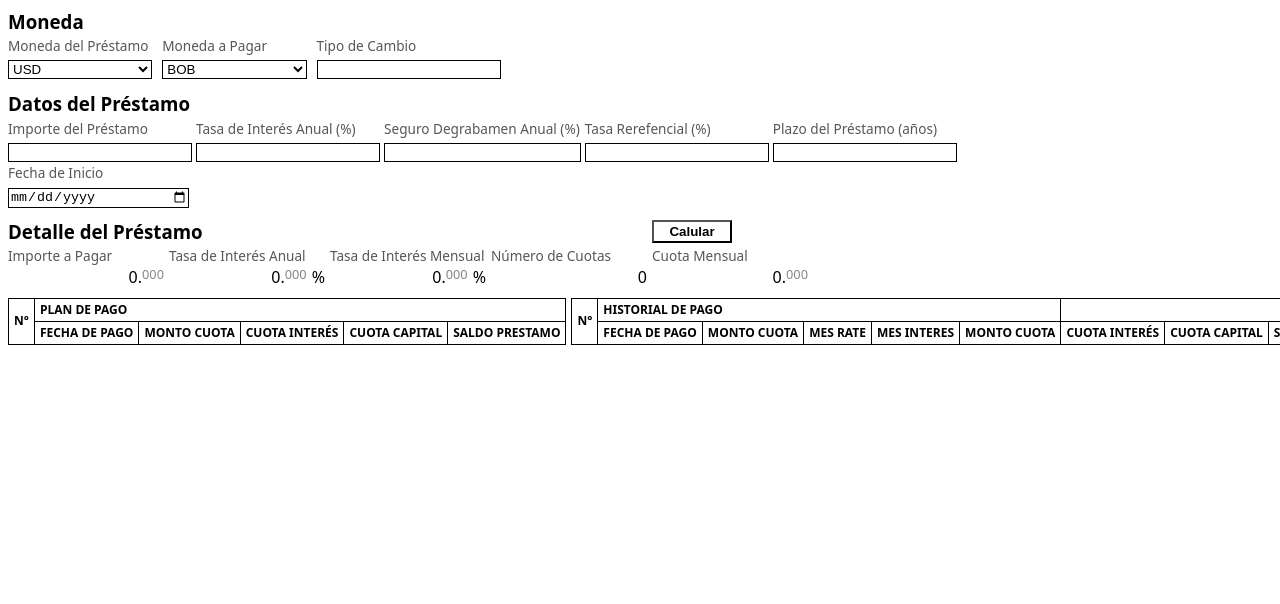
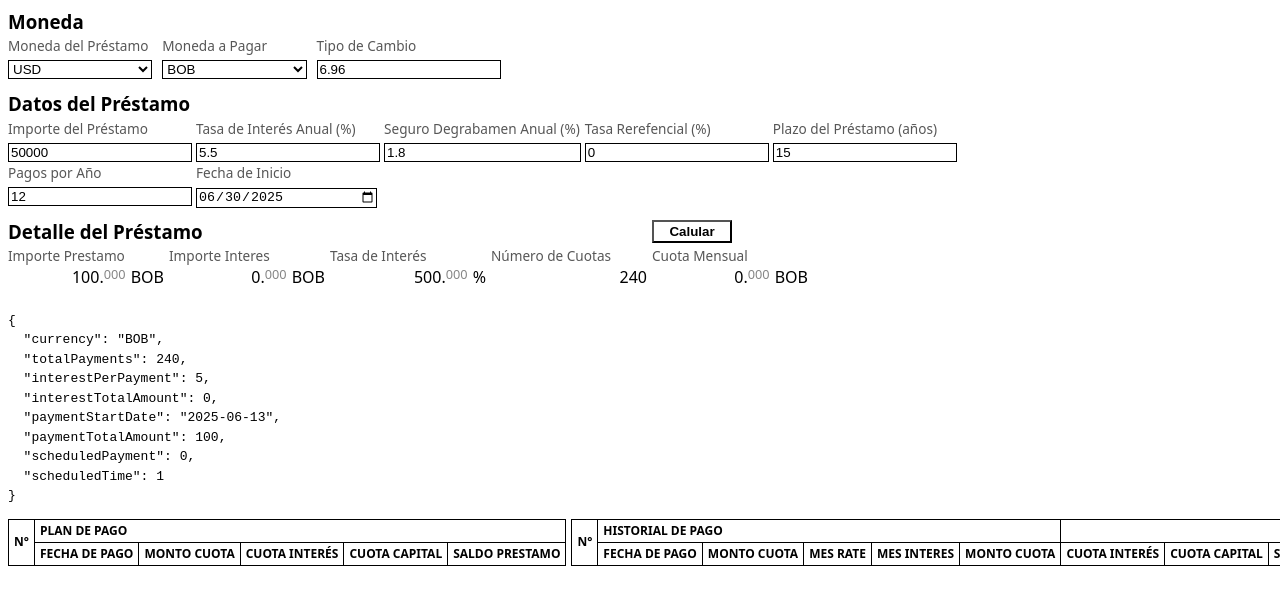
Before and after one commit to yracnet/calc-prestamo, a React (Vite) app: page / in a window 1280 px wide. Shown: the top 604 px of the page. Built offline with nearby package versions, Linux system fonts and the light colour scheme.

Commit message:
+ V1 init

```diff
--- a/package.json
+++ b/package.json
@@ -14,12 +14,12 @@
     "bootstrap": "^5.3.7",
     "date-fns": "^4.1.0",
     "evergreen-ui": "^7.1.9",
+    "jotai": "^2.12.5",
     "react": "^19.1.0",
     "react-bootstrap": "^2.10.10",
     "react-dom": "^19.1.0",
     "react-hook-form": "^7.58.1",
     "recharts": "^2.15.3",
-    "recoil": "^0.7.7",
     "sass": "^1.89.2",
     "styled-components": "^6.1.19",
     "yup": "^1.6.1"
--- a/src/main.tsx
+++ b/src/main.tsx
@@ -1,5 +1,5 @@
+import { Provider } from "jotai";
 import { createRoot } from "react-dom/client";
-import { RecoilRoot } from "recoil";
 import { LoanProvider } from "./ui/context";
 import { DatosPrestamo } from "./ui/form";
 import { HistorialPago } from "./ui/historialPago";
@@ -7,7 +7,7 @@ import { TemplateLayout } from "./ui/layout";
 import { PlanPago } from "./ui/planPago";
 
 createRoot(document.getElementById("root")!).render(
-  <RecoilRoot>
+  <Provider>
     <LoanProvider>
       <TemplateLayout>
         <div className="cell1">
@@ -21,5 +21,5 @@ createRoot(document.getElementById("root")!).render(
         </div>
       </TemplateLayout>
     </LoanProvider>
-  </RecoilRoot>
+  </Provider>
 );
--- a/src/ui/form/index.tsx
+++ b/src/ui/form/index.tsx
@@ -1,18 +1,99 @@
+import { useState } from "react";
 import { Form2Provider, InputDate, InputNumber, InputOptions } from "../inputs";
 import { CellAction, CellInput, CellTitle, FormLayout } from "../layout";
 import { NumberFormat } from "../numberFormat";
-import { loanConfigSchema } from "./model";
+import { useLoanPaymentState } from "../state";
+import { loanConfigSchema, type LoanConfig } from "../state/model";
 
 const prestamoMonedas = ["USD", "EUR", "GBP"];
 const pagoMonedas = ["BOB", "UFV"];
 
+const DATA_INIT: LoanConfig = {
+  currency: "USD",
+  amount: 50000,
+  paymentRate: 6.96,
+  paymentCurrency: "BOB",
+  annualRate: 5.5,
+  insuranceRate: 1.8,
+  referenceRate: 0,
+  years: 15,
+  paymentsPerYear: 12,
+  paymentStartDate: "2025-06-30",
+};
+
 export const DatosPrestamo = () => {
-  const onSubmit = (data: any) => {
-    console.log(data);
+  const [loanPayment, setLoanPayment] = useLoanPaymentState();
+  const [cuotas, setCuotas] = useState([]);
+  const onSubmit = (data: LoanConfig) => {
+    const {
+      paymentCurrency,
+      amount,
+      paymentRate,
+      annualRate,
+      insuranceRate,
+      referenceRate,
+      years,
+      paymentsPerYear,
+      paymentStartDate,
+    } = data;
+    const scheduledTime = 365 / paymentsPerYear;
+    const paymentTotalAmount = amount * paymentRate;
+    const interestPerPayment =
+      (annualRate + insuranceRate + referenceRate) / paymentsPerYear / 100;
+    const totalPayments = paymentsPerYear * years;
+    const scheduledPayment =
+      (paymentTotalAmount * interestPerPayment) /
+      (1 - Math.pow(1 + interestPerPayment, -totalPayments));
+
+    const interestTotalAmount =
+      scheduledPayment * totalPayments - paymentTotalAmount;
+    setLoanPayment({
+      currency: paymentCurrency,
+      interestPerPayment,
+      interestTotalAmount,
+      paymentStartDate,
+      paymentTotalAmount,
+      totalPayments,
+      scheduledPayment,
+      scheduledTime,
+    });
+
+    //const date = new Date(paymentStartDate);
+    // const nuevaCuotas: any[] = [
+    //   {
+    //     id: 1,
+    //     nro: "-",
+    //     montoCuota: 0,
+    //     montoCuotaInteres: 0,
+    //     montoCuotaCapital: 0,
+    //     montoSaldoCapital: nuevoImportePagar,
+    //     fechaPago: paymentStartDate,
+    //   },
+    // ];
+    // for (let index = 1; index <= totalPayments; index++) {
+    //   const prev = nuevaCuotas[index - 1];
+    //   const montoCuotaInteres = prev.montoSaldoCapital * interestPerPayment;
+    //   const montoCuotaCapital = nuevaCuotaMensual - montoCuotaInteres;
+    //   nuevaCuotas[index] = {
+    //     id: index + 1,
+    //     nro: index,
+    //     montoCuota: nuevaCuotaMensual,
+    //     montoCuotaInteres,
+    //     montoCuotaCapital,
+    //     montoSaldoCapital: prev.montoSaldoCapital - montoCuotaCapital,
+    //     fechaPago: addMonths(date, index).toISOString().split("T")[0],
+    //   };
+    // }
+
+    // console.log(nuevaCuotas);
   };
 
   return (
-    <Form2Provider onSubmit={onSubmit} schema={loanConfigSchema}>
+    <Form2Provider
+      onSubmit={onSubmit}
+      schema={loanConfigSchema}
+      init={DATA_INIT}
+    >
       <FormLayout>
         <CellTitle>
           <h3>Moneda</h3>
@@ -46,7 +127,10 @@ export const DatosPrestamo = () => {
         <CellInput label="Plazo del Préstamo (años)" name="5">
           <InputNumber name="years" />
         </CellInput>
-        <CellInput label="Fecha de Inicio" name="6">
+        <CellInput label="Pagos por Año" name="6">
+          <InputNumber name="paymentsPerYear" />
+        </CellInput>
+        <CellInput label="Fecha de Inicio" name="7">
           <InputDate name="paymentStartDate" />
         </CellInput>
       </FormLayout>
@@ -57,25 +141,43 @@ export const DatosPrestamo = () => {
         <CellTitle>
           <h3>Detalle del Préstamo</h3>
         </CellTitle>
-        <CellInput label={`Importe a Pagar`} name="1">
-          <NumberFormat value={0} sufix={""} />
+        <CellInput label={`Importe Prestamo`} name="1">
+          <NumberFormat
+            value={loanPayment.paymentTotalAmount}
+            sufix={loanPayment.currency}
+          />
         </CellInput>
-        <CellInput label="Tasa de Interés Anual" name="2">
-          <NumberFormat value={0} sufix="%" />
+        <CellInput label={`Importe Interes`} name="2">
+          <NumberFormat
+            value={loanPayment.interestTotalAmount}
+            sufix={loanPayment.currency}
+          />
         </CellInput>
-
-        <CellInput label="Tasa de Interés Mensual" name="3">
-          <NumberFormat value={0} sufix="%" />
+        <CellInput label="Tasa de Interés" name="3">
+          <NumberFormat
+            value={loanPayment.interestPerPayment * 100}
+            sufix="%"
+          />
         </CellInput>
 
         <CellInput label="Número de Cuotas" name="4">
-          <NumberFormat value={0} sufix="" decimal={0} />
+          <NumberFormat
+            value={loanPayment.totalPayments}
+            sufix=""
+            decimal={0}
+          />
         </CellInput>
 
         <CellInput label="Cuota Mensual" name="5">
-          <NumberFormat value={0} sufix={""} />
+          <NumberFormat
+            value={loanPayment.scheduledPayment}
+            sufix={loanPayment.currency}
+          />
         </CellInput>
       </FormLayout>
+      <pre>
+        <code>{JSON.stringify(loanPayment, null, 2)}</code>
+      </pre>
     </Form2Provider>
   );
 };
--- a/src/ui/inputs/index.tsx
+++ b/src/ui/inputs/index.tsx
@@ -2,9 +2,15 @@ import { yupResolver } from "@hookform/resolvers/yup";
 import type { FC } from "react";
 import { FormProvider, useForm, useFormContext } from "react-hook-form";
 
-export const Form2Provider: FC<any> = ({ onSubmit, children, schema }) => {
+export const Form2Provider: FC<any> = ({
+  onSubmit,
+  children,
+  schema,
+  init,
+}) => {
   const methods = useForm({
     resolver: yupResolver(schema),
+    defaultValues: init,
   });
   return (
     <FormProvider {...methods}>
@@ -22,7 +28,9 @@ export const ErrorInput: FC<ErrorInputProps> = ({ name }) => {
     formState: { errors },
   } = useFormContext();
   const error = errors[name]?.message as string | undefined;
-  return error ? <div style={{ color: "red" }}>{error}</div> : null;
+  return error ? (
+    <span style={{ fontSize: "10px", color: "red" }}>{error}</span>
+  ) : null;
 };
 
 interface InputNumberProps {
--- a/src/ui/state/index.ts
+++ b/src/ui/state/index.ts
@@ -1,63 +1,15 @@
-import { atom } from "recoil";
+import { atom, useAtom } from "jotai";
+import type { LoanPayment } from "./model";
 
-type CurrencyConfig = {
-  currencyLoan: string;
-  rateLoan: number;
-  currencyPayment: string;
-};
-
-type InterestConfig = {
-  annualRate: number;
-  insuranceRate: number;
-  referenceRate: number;
-};
-
-type PeriodConfig = {
-  years: number;
-  paymentsPerYear: number;
-  paymentStartDate: string;
-};
-
-type LoanConfig = {
-  currency: string;
-  totalPayments: number;
-  interestPerPayment: number;
-  paymentStartDate: string;
-};
-
-export const currencyConfigState = atom<CurrencyConfig>({
-  key: "currencyConfigState",
-  default: {
-    currencyLoan: "USD",
-    rateLoan: 6.96,
-    currencyPayment: "BOB",
-  },
+export const LoanPaymentState = atom<LoanPayment>({
+  currency: "BOB",
+  totalPayments: 240,
+  interestPerPayment: 5,
+  interestTotalAmount: 0,
+  paymentStartDate: "2025-06-13",
+  paymentTotalAmount: 100,
+  scheduledPayment: 0,
+  scheduledTime: 1,
 });
 
-export const interestConfigState = atom<InterestConfig>({
-  key: "interestConfigState",
-  default: {
-    annualRate: 5.5,
-    insuranceRate: 0.02,
-    referenceRate: 0.05,
-  },
-});
-
-export const periodConfigState = atom<PeriodConfig>({
-  key: "periodConfigState",
-  default: {
-    years: 20,
-    paymentsPerYear: 12,
-    paymentStartDate: "2025-06-13",
-  },
-});
-
-export const loanConfigState = atom<LoanConfig>({
-  key: "loanConfigState",
-  default: {
-    currency: "BOB",
-    totalPayments: 240,
-    interestPerPayment: 500,
-    paymentStartDate: "2025-06-13",
-  },
-});
+export const useLoanPaymentState = () => useAtom(LoanPaymentState);
--- a/src/ui/form/model.ts
+++ b/src/ui/state/model.ts
@@ -4,7 +4,11 @@ export type LoanPayment = {
   currency: string;
   totalPayments: number;
   interestPerPayment: number;
+  interestTotalAmount: number;
   paymentStartDate: string;
+  paymentTotalAmount: number;
+  scheduledPayment: number;
+  scheduledTime: number;
 };
 
 export const loanPaymentSchema = yup.object({
@@ -31,7 +35,6 @@ export type LoanConfig = {
   amount: number;
   paymentRate: number;
   paymentCurrency: string;
-  loanImport: string;
   annualRate: number;
   insuranceRate: number;
   referenceRate: number;
```
Also changed, not shown: 1 other file (tests, documents, lock files or other folders).
